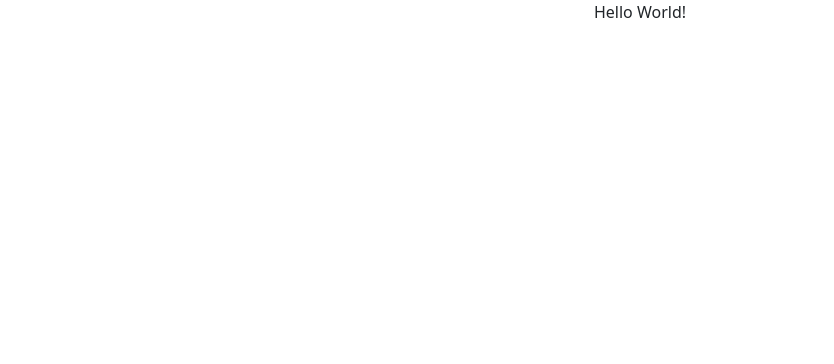
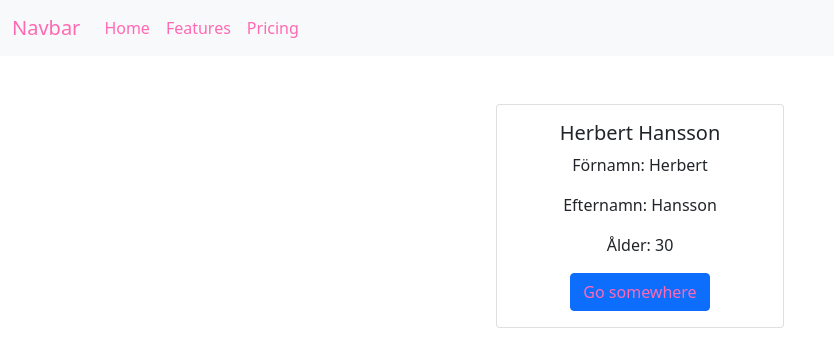
Before and after one commit to kristoffernowen/KristofferNowenWIN21js2, a React (Create React App) app in the folder uppgift-2/customer-page/: page / in a window 1280 px wide. Shown: the top 364 px of the page, without its empty margins (0-834 px from the left). Built offline with nearby package versions, Linux system fonts and the light colour scheme.

Commit message:
söndagkväll

```diff
--- a/uppgift-2/customer-page/src/App.js
+++ b/uppgift-2/customer-page/src/App.js
@@ -1,10 +1,17 @@
 
 import './App.css';
+import Card from './components/Card';
+import Navbar from './components/navbar/Navbar';
 
 function App() {
+
+
   return (
-    <div className="App">
-      Hello World!
+    <div className="App ">
+      <Navbar />
+        <div className="d-flex justify-content-around mt-5">
+          <Card />
+        </div>
     </div>
   );
 }
--- /dev/null
+++ b/uppgift-2/customer-page/src/components/Card.js
@@ -0,0 +1,25 @@
+import React from 'react'
+
+const Card = () => {
+
+    const herbert = {
+        title: 'Herbert Hansson',
+        firstname: 'Herbert',
+        lastname: 'Hansson',
+        age: 30
+    }
+    return (
+        <div className="card" style={{width: 18 + 'rem'}}>
+
+            <div className="card-body">
+            <h5 className="card-title"> {herbert.title}</h5>
+            <p className="card-text">Förnamn: {herbert.firstname}</p>
+            <p className="card-text">Efternamn: {herbert.lastname}</p>
+            <p className="card-text">Ålder: {herbert.age}</p>
+            <a href="#" className="btn btn-primary">Go somewhere</a>
+            </div>
+        </div>
+    )
+}
+
+export default Card
--- /dev/null
+++ b/uppgift-2/customer-page/src/components/navbar/Navbar.css
@@ -0,0 +1,3 @@
+a {
+    color: hotpink !important;
+}
--- /dev/null
+++ b/uppgift-2/customer-page/src/components/navbar/Navbar.js
@@ -0,0 +1,31 @@
+import React from 'react'
+import './Navbar.css'
+
+const Navbar = () => {
+    return (
+        <nav className="navbar navbar-expand-lg navbar-light bg-light">
+  <div className="container-fluid">
+    <a className="navbar-brand" to="#">Navbar</a>
+    <button className="navbar-toggler" type="button" data-bs-toggle="collapse" data-bs-target="#navbarNav" aria-controls="navbarNav" aria-expanded="false" aria-label="Toggle navigation">
+      <span className="navbar-toggler-icon"></span>
+    </button>
+    <div className="collapse navbar-collapse" id="navbarNav">
+      <ul className="navbar-nav">
+        <li className="nav-item">
+          <a className="nav-link active" aria-current="page" href="#">Home</a>
+        </li>
+        <li className="nav-item">
+          <a className="nav-link" href="#">Features</a>
+        </li>
+        <li className="nav-item">
+          <a className="nav-link" href="#">Pricing</a>
+        </li>
+
+      </ul>
+    </div>
+  </div>
+</nav>
+    )
+}
+
+export default Navbar
```
